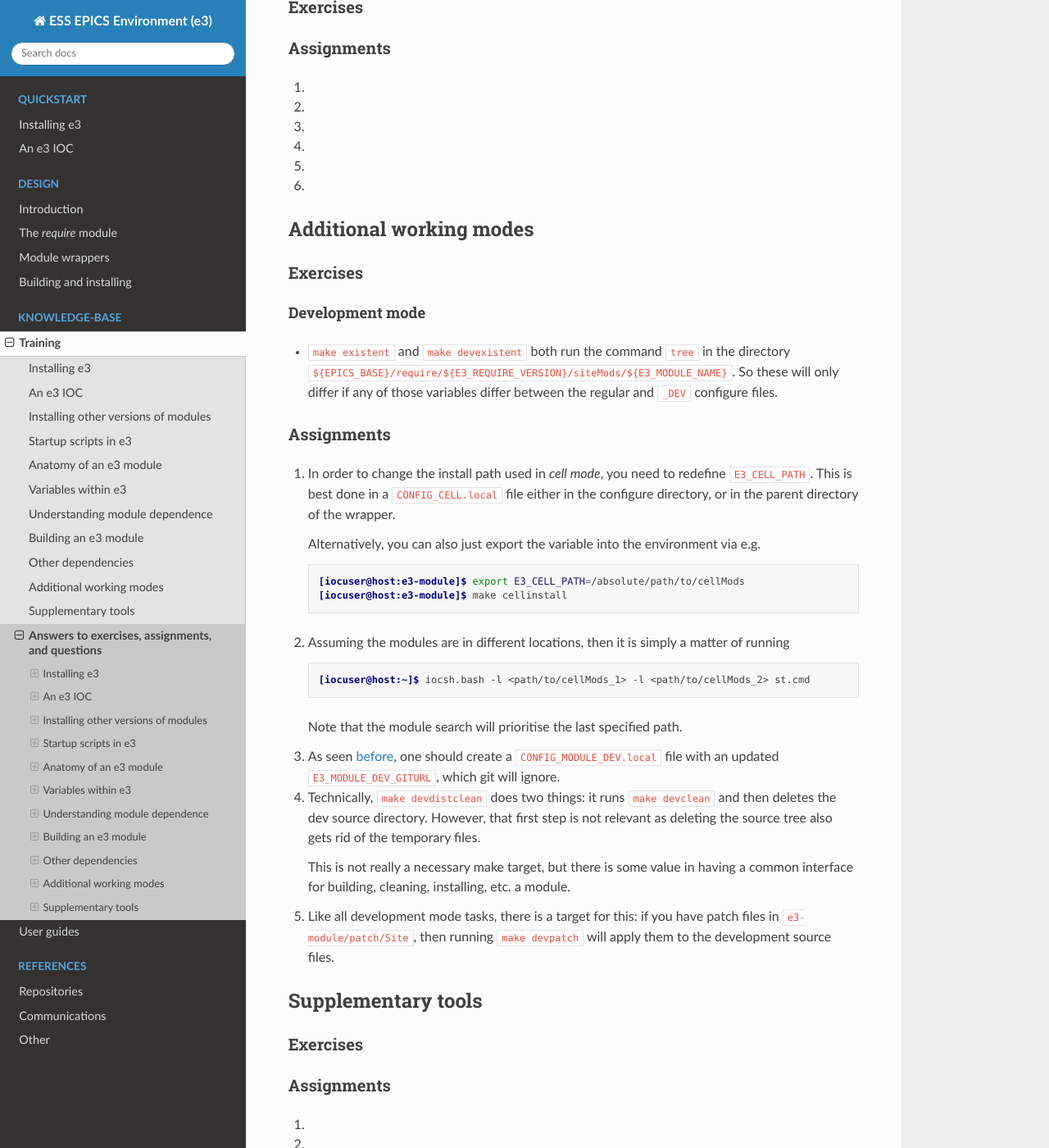
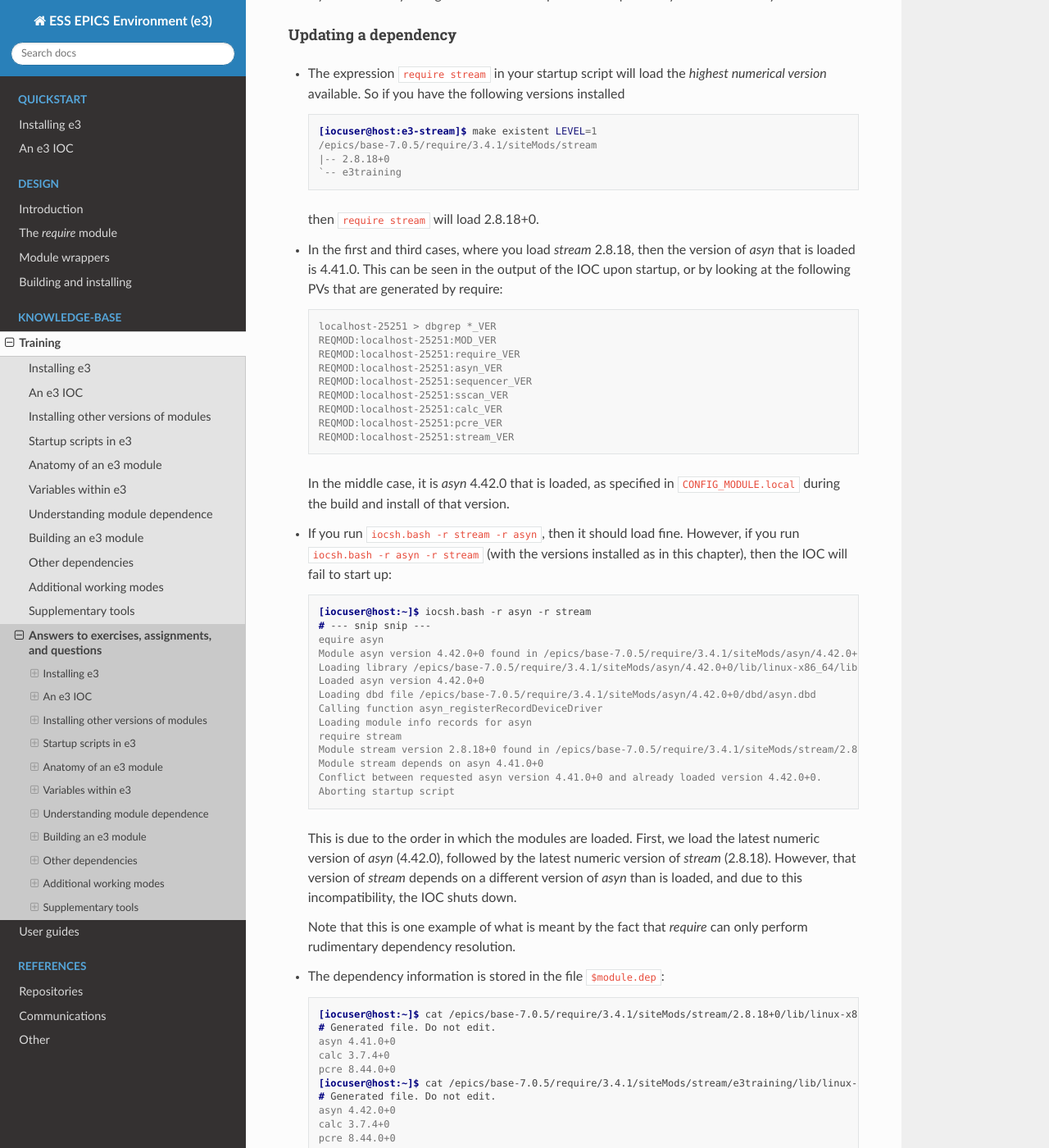
Before and after one commit to ttkorhonen/e3pages, a Sphinx documentation site: the page built from docs/kb/training/workbook/99_exercise_answers.md, in a window 1280 px wide and 1400 px high, scrolled down 11336 px. Shown: the whole window at 82% size. Built offline with Sphinx 7.4.7 and the Read the Docs theme 2.0.0, drawn with Linux system fonts in a browser that asks for light colours; some of the changed text lies outside the part shown.

Commit message:
Added exercises to ch7

````diff
--- a/docs/kb/training/workbook/99_exercise_answers.md
+++ b/docs/kb/training/workbook/99_exercise_answers.md
@@ -526,6 +526,90 @@ None
 ## Understanding module dependence
 ### Exercises
 
+#### Dependent environment variables
+
+There are several possible reasons to use a `CONFIG_MODULE.local` file instead of directly modifying `CONFIG_MODULE`. One is that it keeps the git status clean, which can make one feel better.
+
+Another reason is to allow for temporary site-specific changes while preserving the community wrapper.
+
+Finally, another possible reason is to synchronise between multiple modules: if you store your wrappers in a common location:
+```console
+[iocuser@host:e3]$ tree -L 1 modules/
+modules/
+|-- area
+|-- bi
+|-- CONFIG_MODULE.local
+|-- communication
+|-- core
+|-- devices
+|-- ecat
+|-- ifc
+|-- mps
+|-- ps
+|-- psi
+|-- rf
+|-- ts
+`-- vac
+```
+then you can modify a single file in order to update the dependency versions of every module.
+
+#### Updating a dependency
+
+- The expression `require stream` in your startup script will load the *highest numerical version* available. So if you have the following versions installed
+  ```console
+  [iocuser@host:e3-stream]$ make existent LEVEL=1
+  /epics/base-7.0.5/require/3.4.1/siteMods/stream
+  |-- 2.8.18+0
+  `-- e3training
+  ```
+  then `require stream` will load 2.8.18+0.
+- In the first and third cases, where you load *stream* 2.8.18, then the version of *asyn* that is loaded is 4.41.0. This can be seen in the output of the IOC upon startup, or by looking at the following PVs that are generated by require:
+  ```console
+  localhost-25251 > dbgrep *_VER
+  REQMOD:localhost-25251:MOD_VER
+  REQMOD:localhost-25251:require_VER
+  REQMOD:localhost-25251:asyn_VER
+  REQMOD:localhost-25251:sequencer_VER
+  REQMOD:localhost-25251:sscan_VER
+  REQMOD:localhost-25251:calc_VER
+  REQMOD:localhost-25251:pcre_VER
+  REQMOD:localhost-25251:stream_VER
+  ```
+  In the middle case, it is *asyn* 4.42.0 that is loaded, as specified in `CONFIG_MODULE.local` during the build and install of that version.
+- If you run `iocsh.bash -r stream -r asyn`, then it should load fine. However, if you run `iocsh.bash -r asyn -r stream` (with the versions installed as in this chapter), then the IOC will fail to start up:
+  ```console
+  [iocuser@host:~]$ iocsh.bash -r asyn -r stream
+  # --- snip snip ---
+  equire asyn
+  Module asyn version 4.42.0+0 found in /epics/base-7.0.5/require/3.4.1/siteMods/asyn/4.42.0+0/
+  Loading library /epics/base-7.0.5/require/3.4.1/siteMods/asyn/4.42.0+0/lib/linux-x86_64/libasyn.so
+  Loaded asyn version 4.42.0+0
+  Loading dbd file /epics/base-7.0.5/require/3.4.1/siteMods/asyn/4.42.0+0/dbd/asyn.dbd
+  Calling function asyn_registerRecordDeviceDriver
+  Loading module info records for asyn
+  require stream
+  Module stream version 2.8.18+0 found in /epics/base-7.0.5/require/3.4.1/siteMods/stream/2.8.18+0/
+  Module stream depends on asyn 4.41.0+0
+  Conflict between requested asyn version 4.41.0+0 and already loaded version 4.42.0+0.
+  Aborting startup script
+  ```
+  This is due to the order in which the modules are loaded. First, we load the latest numeric version of *asyn* (4.42.0), followed by the latest numeric version of *stream* (2.8.18). However, that version of *stream* depends on a different version of *asyn* than is loaded, and due to this incompatibility, the IOC shuts down.
+
+  Note that this is one example of what is meant by the fact that *require* can only perform rudimentary dependency resolution.
+- The dependency information is stored in the file `$module.dep`:
+  ```console
+  [iocuser@host:~]$ cat /epics/base-7.0.5/require/3.4.1/siteMods/stream/2.8.18+0/lib/linux-x86_64/stream.dep
+  # Generated file. Do not edit.
+  asyn 4.41.0+0
+  calc 3.7.4+0
+  pcre 8.44.0+0
+  [iocuser@host:~]$ cat /epics/base-7.0.5/require/3.4.1/siteMods/stream/e3training/lib/linux-x86_64/stream.dep
+  # Generated file. Do not edit.
+  asyn 4.42.0+0
+  calc 3.7.4+0
+  pcre 8.44.0+0
+  ```
+
 ### Assignments
 1.
 2.
````
Also changed, not shown: docs/kb/training/workbook/7_module_deps.md (+6 -3 lines).
